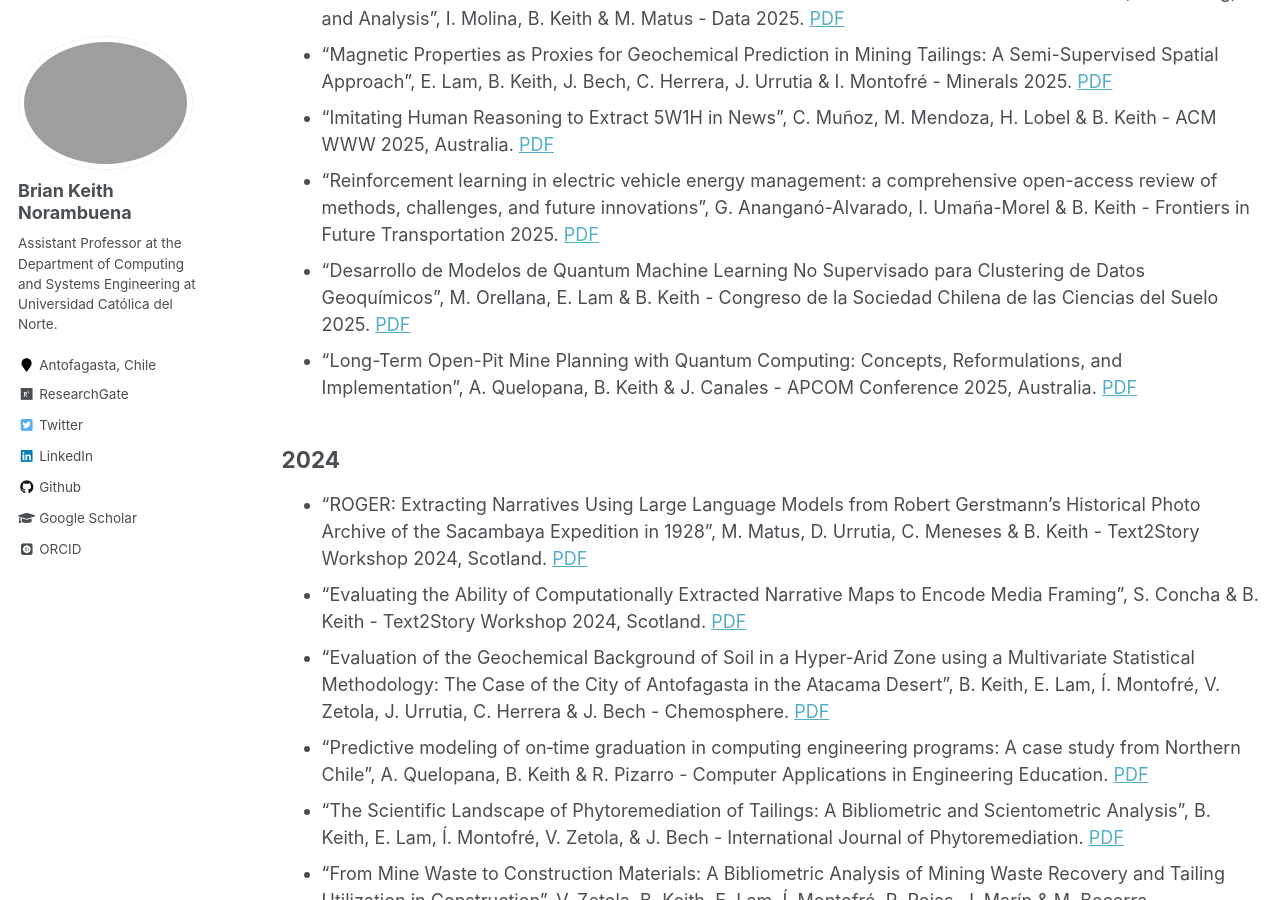
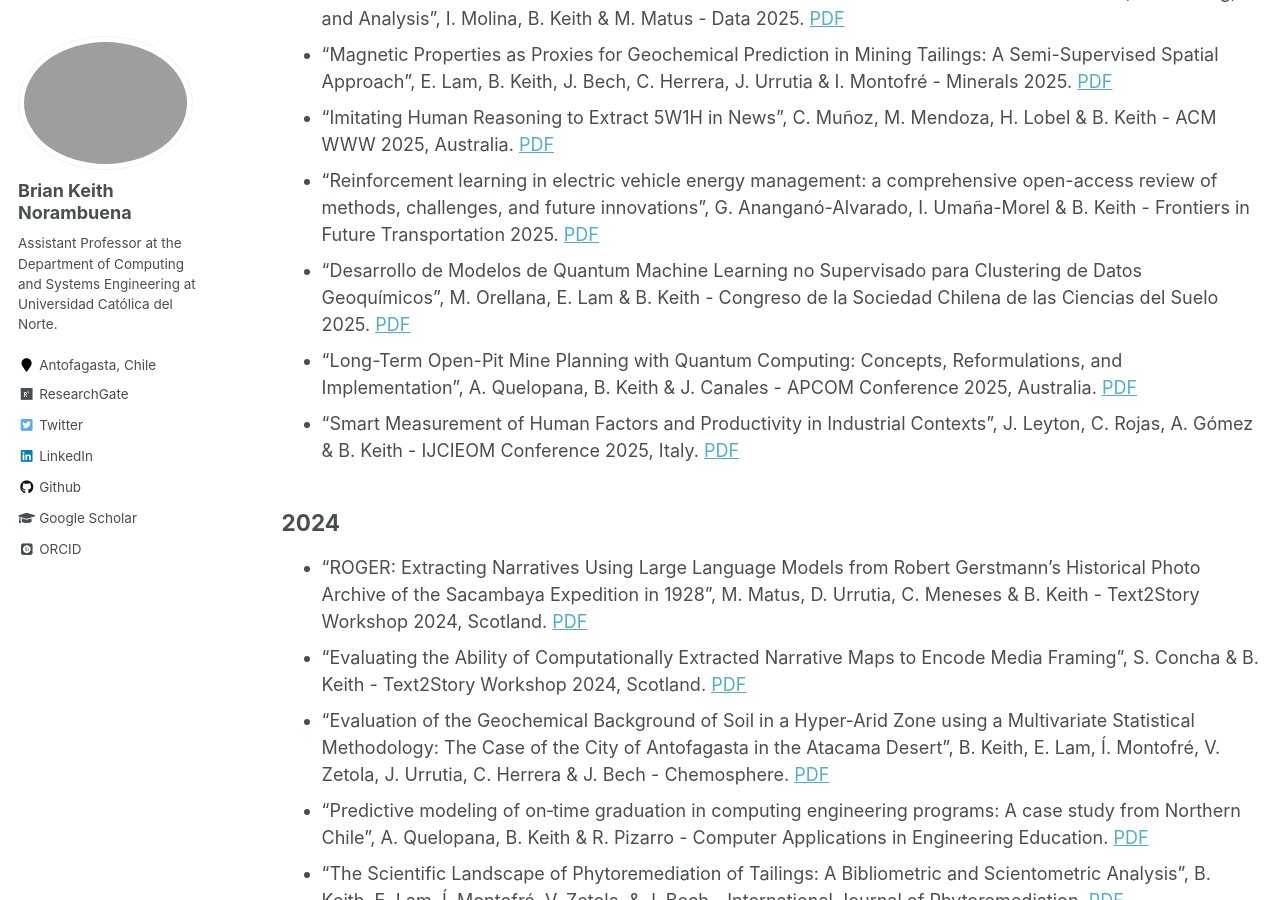
Before and after one commit to briankeithn/briankeithn.github.io, a Jekyll site: the page built from _pages/publications.md, in a window 1280 px wide and 900 px high, scrolled down 693 px. Built offline with Jekyll 4.4.1, drawn with Linux system fonts in a browser that asks for light colours; some web fonts are replaced.

Commit message:
Updated missing publication (2025 IJCIEOM)

```diff
--- a/_pages/publications.md
+++ b/_pages/publications.md
@@ -23,8 +23,9 @@ This material is presented to ensure timely dissemination of scholarly and techn
 - "Magnetic Properties as Proxies for Geochemical Prediction in Mining Tailings: A Semi-Supervised Spatial Approach", E. Lam, B. Keith, J. Bech, C. Herrera, J. Urrutia & I. Montofré - Minerals 2025. [PDF](http://briankeithn.github.io/files/2025_Magnetic.pdf)
 - "Imitating Human Reasoning to Extract 5W1H in News", C. Muñoz, M. Mendoza, H. Lobel & B. Keith - ACM WWW 2025, Australia. [PDF](http://briankeithn.github.io/files/2025_5W1H.pdf)
 - "Reinforcement learning in electric vehicle energy management: a comprehensive open-access review of methods, challenges, and future innovations", G. Ananganó-Alvarado, I. Umaña-Morel & B. Keith - Frontiers in Future Transportation 2025. [PDF](http://briankeithn.github.io/files/2025_RL.pdf)
-- "Desarrollo de Modelos de Quantum Machine Learning No Supervisado para Clustering de Datos Geoquímicos", M. Orellana, E. Lam & B. Keith - Congreso de la Sociedad Chilena de las Ciencias del Suelo 2025. [PDF](http://briankeithn.github.io/files/2025_SCHCS.pdf)
+- "Desarrollo de Modelos de Quantum Machine Learning no Supervisado para Clustering de Datos Geoquímicos", M. Orellana, E. Lam & B. Keith - Congreso de la Sociedad Chilena de las Ciencias del Suelo 2025. [PDF](http://briankeithn.github.io/files/2025_SCHCS.pdf)
 - "Long-Term Open-Pit Mine Planning with Quantum Computing: Concepts, Reformulations, and Implementation", A. Quelopana, B. Keith & J. Canales - APCOM Conference 2025, Australia. [PDF](http://briankeithn.github.io/files/2025_APCOM.pdf)
+- "Smart Measurement of Human Factors and Productivity in Industrial Contexts", J. Leyton, C. Rojas, A. Gómez & B. Keith - IJCIEOM Conference 2025, Italy. [PDF](http://briankeithn.github.io/files/2025_Smart.pdf)
 
 ## 2024
 - "ROGER: Extracting Narratives Using Large Language Models from Robert Gerstmann's Historical Photo Archive of the Sacambaya Expedition in 1928", M. Matus, D. Urrutia, C. Meneses & B. Keith - Text2Story Workshop 2024, Scotland. [PDF](http://briankeithn.github.io/files/2024_ROGER.pdf)
```
Also changed, not shown: 1 other file.
